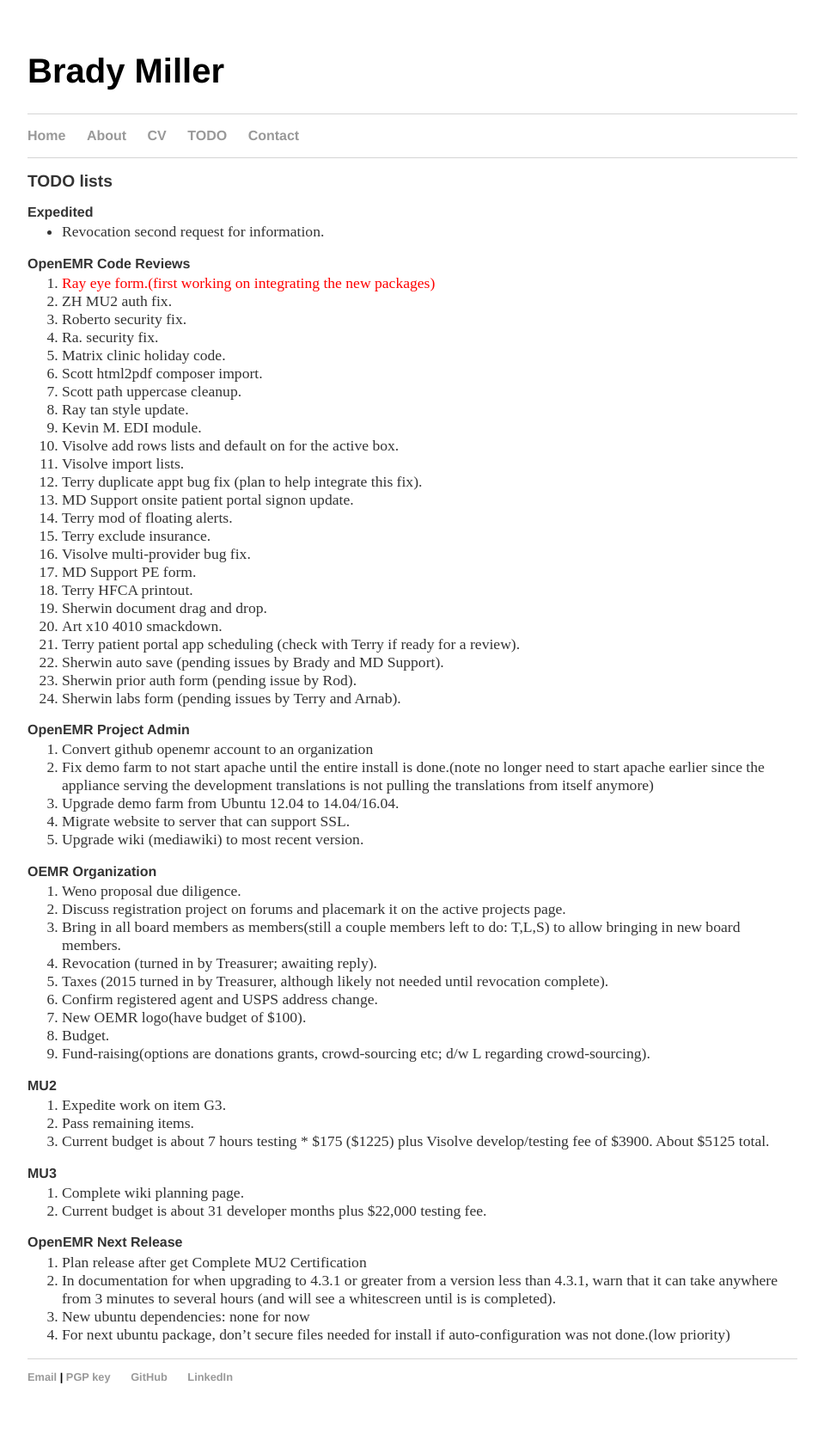
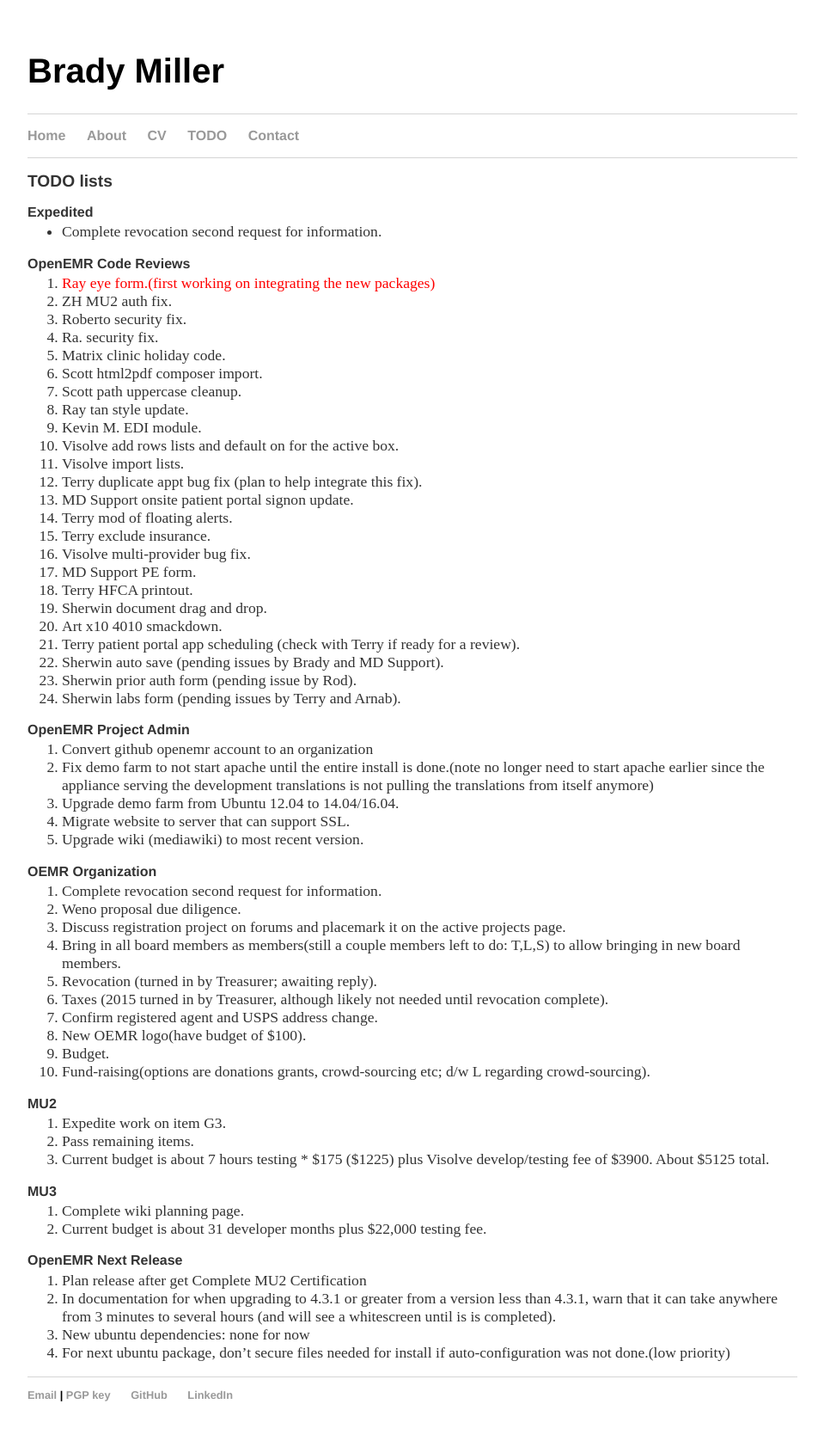
Before and after one commit to bradymiller/bradymiller.github.io, a Jekyll site: the page built from todo/index.md, in a window 1280 px wide. Shown: the whole page at 86% size, without its empty margins (160-1119 px from the left). Built offline with Jekyll 4.4.1, drawn with Linux system fonts in a browser that asks for light colours; before the commit the page ends 1669 px from its top, so only the background shows below that.

Commit message:
Update todo list

```diff
--- a/todo/index.md
+++ b/todo/index.md
@@ -4,7 +4,7 @@
 ## TODO lists
 
 ### Expedited
-* Revocation second request for information.
+* Complete revocation second request for information.
 
 ### OpenEMR Code Reviews
 1. <span style="color: red">Ray eye form.(first working on integrating the new packages)</span>
@@ -40,6 +40,7 @@
 1. Upgrade wiki (mediawiki) to most recent version.
 
 ### OEMR Organization
+1. Complete revocation second request for information.
 1. Weno proposal due diligence.
 1. Discuss registration project on forums and placemark it on the active projects page.
 1. Bring in all board members as members(still a couple members left to do: T,L,S) to allow bringing in new board members.
```
